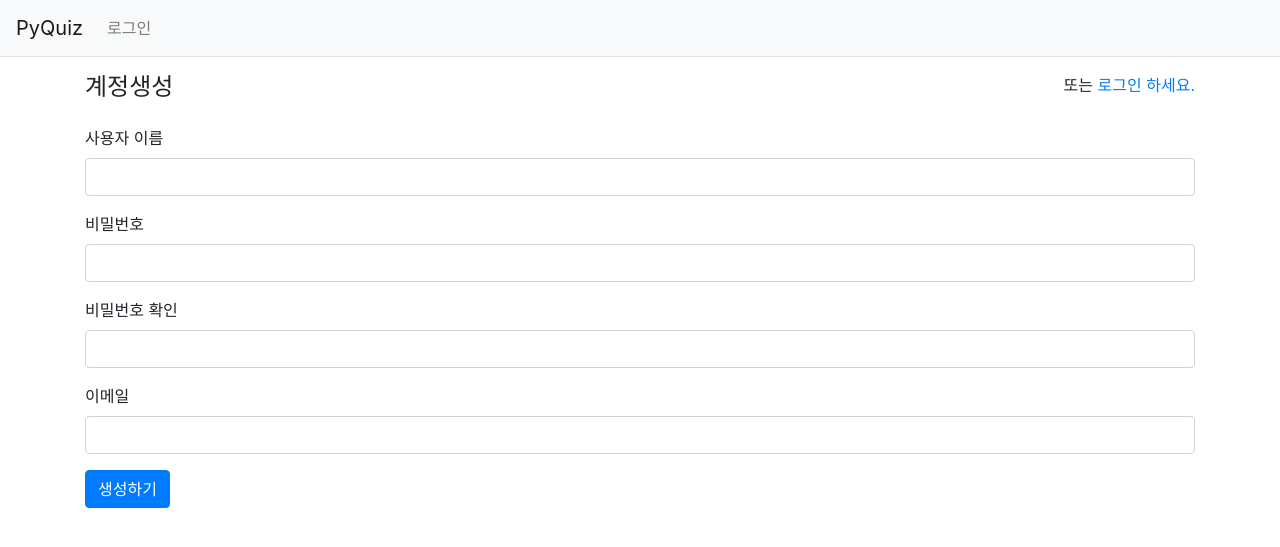
After one commit to yunsell/pyquiz, a Django app: page /common/signup/ in a window 1280 px wide. The commit adds this page. Shown: the top 547 px of the page. Run offline with Django 3.2, Linux system fonts and the light colour scheme; some libraries are stand-ins or nearby versions.

Commit message:
pyquiz 1.7 ver

```diff
--- /dev/null
+++ b/common/forms.py
@@ -0,0 +1,10 @@
+from django import forms
+from django.contrib.auth.forms import UserCreationForm
+from django.contrib.auth.models import User
+
+class UserForm(UserCreationForm):
+    email = forms.EmailField(label="이메일")
+
+    class Meta:
+        model = User
+        fields = ("username", "email")
--- a/common/urls.py
+++ b/common/urls.py
@@ -1,9 +1,11 @@
 from django.urls import path
 from django.contrib.auth import views as auth_views
+from . import views
 
 app_name = 'common'
 
 urlpatterns = [
     path('login/', auth_views.LoginView.as_view(template_name='common/login.html'), name='login'),
     path('logout/', auth_views.LogoutView.as_view(), name='logout'),
+    path('signup/', views.signup, name='signup'),
 ]
--- a/common/views.py
+++ b/common/views.py
@@ -1,3 +1,21 @@
-from django.shortcuts import render
+from django.contrib.auth import authenticate, login
+from django.shortcuts import render, redirect
+from common.forms import UserForm
 
-# Create your views here.
+def signup(request):
+    """
+    계정생성
+    """
+    if request.method == "POST":
+        form = UserForm(request.POST)
+        if form.is_valid():
+            form.save()
+            username = form.cleaned_data.get('username')
+            raw_password = form.cleaned_data.get('password1')
+            user = authenticate(username=username, password=raw_password)
+            login(request, user)
+            return redirect('index')
+
+    else:
+        form = UserForm()
+    return render(request, 'common/signup.html', {'form': form})
--- a/pyquiz/models.py
+++ b/pyquiz/models.py
@@ -1,6 +1,8 @@
 from django.db import models
+from django.contrib.auth.models import User
 
 class Question(models.Model):
+    author = models.ForeignKey(User, on_delete=models.CASCADE) #계정이 삭제되면 계정과 연결된 Question 모델 데이터를 모두 삭제
     subject = models.CharField(max_length=200) #제한된 텍스트는 CharField 를 사용
     content = models.TextField() #무제한 텍스트
     create_date = models.DateTimeField()
@@ -9,6 +11,7 @@ class Question(models.Model):
         return self.subject
 
 class Answer(models.Model):
+    author = models.ForeignKey(User, on_delete=models.CASCADE)
     question = models.ForeignKey(Question, on_delete=models.CASCADE) #question과 연결된 answer도 삭제
     content = models.TextField()
     create_date = models.DateTimeField()
--- a/pyquiz/views.py
+++ b/pyquiz/views.py
@@ -3,6 +3,7 @@ from django.utils import timezone
 from .models import Question
 from .forms import QuestionForm, AnswerForm
 from django.core.paginator import Paginator
+from django.contrib.auth.decorators import login_required
 
 def index(request):
     """
@@ -30,6 +31,7 @@ def detail(request, question_id):
     context = {'question': question}
     return render(request, 'pyquiz/question_detail.html', context)
 
+@login_required(login_url='common:login')
 def answer_create(request, question_id):
     """
     pyquiz 답변 등록
@@ -39,6 +41,7 @@ def answer_create(request, question_id):
         form = AnswerForm(request.POST)
         if form.is_valid():
             answer = form.save(commit=False)
+            answer.author = request.user
             answer.create_date = timezone.now()
             answer.question = question
             answer.save()
@@ -48,6 +51,7 @@ def answer_create(request, question_id):
     context = {'question': question, 'form': form}
     return render(request, 'pyquiz/question_detail.html', context)
 
+@login_required(login_url='common:login')
 def question_create(request):
     """
     pyquiz 질문등록
@@ -56,6 +60,7 @@ def question_create(request):
         form = QuestionForm(request.POST)
         if form.is_valid():
             question = form.save(commit=False)
+            question.author = request.user
             question.create_date = timezone.now()
             question.save()
             return redirect('pyquiz:index')
--- /dev/null
+++ b/templates/common/signup.html
@@ -0,0 +1,35 @@
+{% extends "base.html" %}
+{% block content %}
+
+<div class="container my-3">
+    <div class="row my-3">
+        <div class="col-4">
+            <h4>계정생성</h4>
+        </div>
+        <div class="col-8 text-right">
+            <span>또는 <a href="{% url 'common:login' %}">로그인 하세요.</a></span>
+        </div>
+    </div>
+    <form method="post" class="post-form">
+        {% csrf_token %}
+        {% include "form_errors.html" %}
+        <div class="form-group">
+            <label for="username">사용자 이름</label>
+            <input type="text" class="form-control" name="username" id="username" value="{{ form.username.value|default_if_none:'' }}">
+        </div>
+        <div class="form-group">
+            <label for="password1">비밀번호</label>
+            <input type="password" class="form-control" name="password1" id="password1" value="{{ form.password1.value|default_if_none:'' }}">
+        </div>
+        <div class="form-group">
+            <label for="password2">비밀번호 확인</label>
+            <input type="password" class="form-control" name="password2" id="password2" value="{{ form.password2.value|default_if_none:'' }}">
+        </div>
+        <div class="form-group">
+            <label for="email">이메일</label>
+            <input type="text" class="form-control" name="email" id="email" value="{{ form.email.value|default_if_none:'' }}">
+        </div>
+        <button type="submit" class="btn btn-primary">생성하기</button>
+    </form>
+</div>
+{% endblock %}
```
Also changed, not shown: templates/common/login.html (+9 -0 lines), templates/pyquiz/question_detail.html (+7 -5 lines), templates/pyquiz/question_list.html (+6 -4 lines), README.md, db.sqlite3, pyquiz/migrations/0002_question_author.py (added), pyquiz/migrations/0003_answer_author.py (added).
